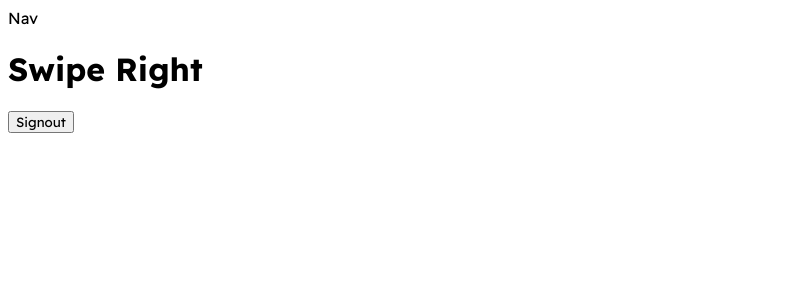
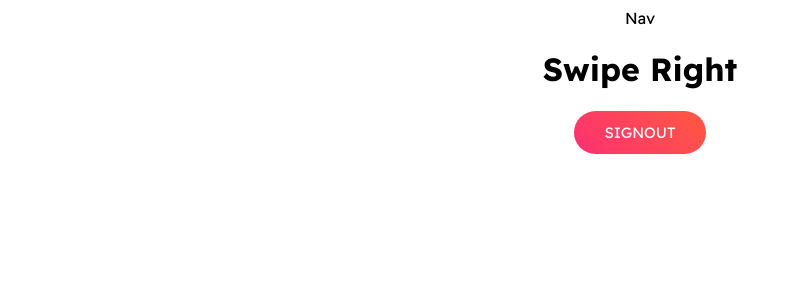
Before and after one commit to kpilszak/tinder-clone, a React (Create React App) app: page / in a window 1280 px wide. Shown: the top 300 px of the page, without its empty margins (0-792 px from the left). Built offline with nearby package versions, Linux system fonts and the light colour scheme.

Commit message:
Style sign button

```diff
--- a/src/index.css
+++ b/src/index.css
@@ -1,10 +1,28 @@
 @import url('https://fonts.googleapis.com/css2?family=Readex+Pro:wght@160..700&display=swap');
+
+* {
+    font-family: 'Readex Pro', sans-serif;
+}
 
 html {
     margin: 0;
     padding: 0;
 }
 
-* {
-    font-family: 'Readex Pro', sans-serif;
+body {
+    text-align: center;
 }
+
+.primary-button {
+    color: #fff;
+    text-transform: uppercase;
+    font-size: 15px;
+    background: linear-gradient(45deg, #fe3072, #ff5940);
+    padding: 12px 30px;
+    border-radius: 30px;
+    border: none;
+}
+
+.primary-button:hover {
+    background: linear-gradient(260deg, #fe3072, #ff5940);
+}
```
